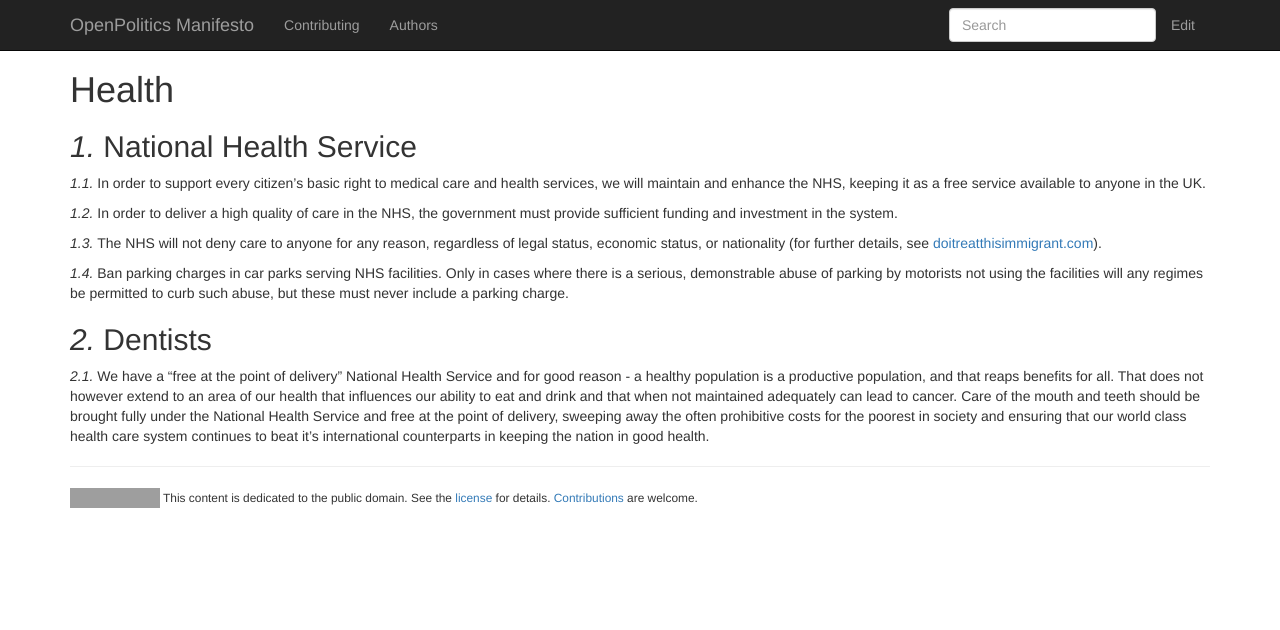
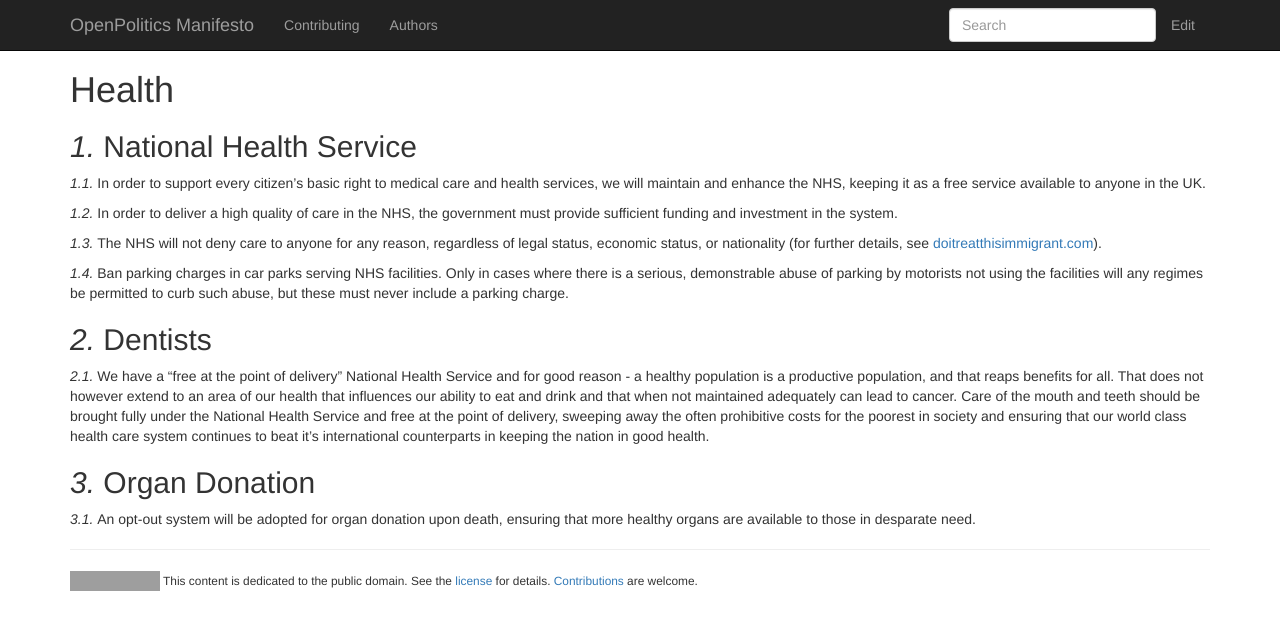
Before and after one commit to openpolitics/manifesto, a Jekyll site: the page built from health.md, in a window 1280 px wide. Shown: the top 630 px of the page. Built offline with Jekyll 4.4.1, drawn with Linux system fonts in a browser that asks for light colours; nearby versions of some CDN libraries; grey boxes are pictures that could not be loaded.

Commit message:
Organ donation opt-out

```diff
--- a/health.md
+++ b/health.md
@@ -18,3 +18,7 @@ Ban parking charges in car parks serving NHS facilities. Only in cases where the
 
 We have a "free at the point of delivery" National Health Service and for good reason - a healthy population is a productive population, and that reaps benefits for all. That does not however extend to an area of our health that influences our ability to eat and drink and that when not maintained adequately can lead to cancer.
 Care of the mouth and teeth should be brought fully under the National Health Service and free at the point of delivery, sweeping away the often prohibitive costs for the poorest in society and ensuring that our world class health care system continues to beat it's international counterparts in keeping the nation in good health.
+
+## Organ Donation
+
+An opt-out system will be adopted for organ donation upon death, ensuring that more healthy organs are available to those in desparate need.
```
